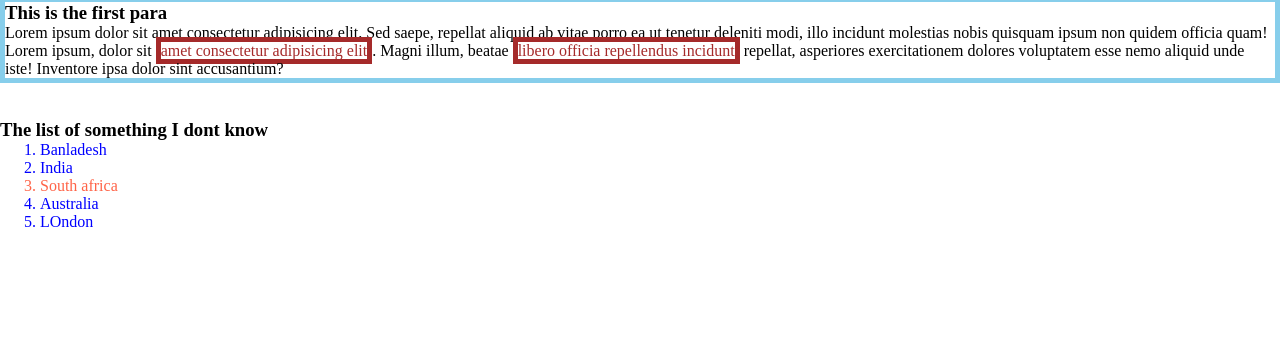
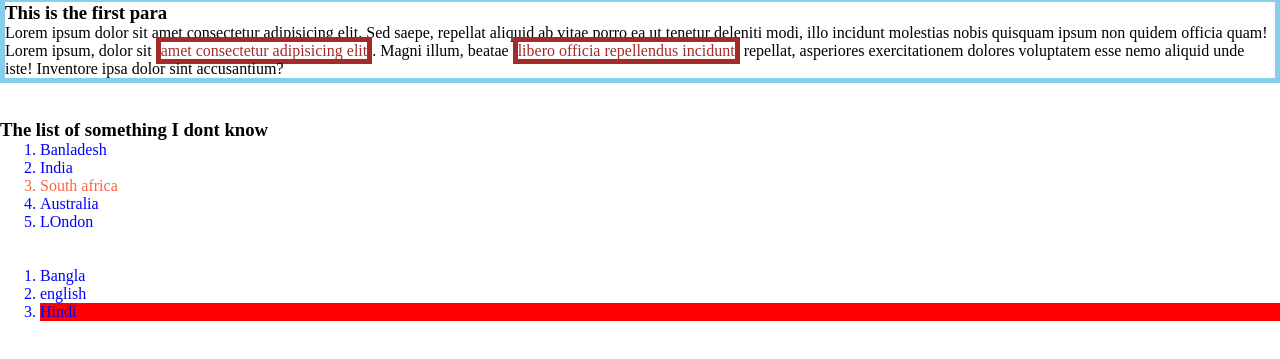
Before and after one commit to Ankan-hore/my-first-css, a plain HTML site: page practice_task_3.html in a window 1280 px wide. Shown: the part 77-436 px from the top of the page. Drawn offline with Linux system fonts and the light colour scheme.

Commit message:
second commit

```diff
--- a/practice_task_3.html
+++ b/practice_task_3.html
@@ -59,5 +59,13 @@
             <li>LOndon</li>
         </ol>
     </div>
+<br><br>
+    <div>
+        <ol>
+            <li>Bangla</li>
+            <li>english</li>
+            <li style="background-color: red;">Hindi</li>
+        </ol>
+    </div>
 </body>
 </html>
```
